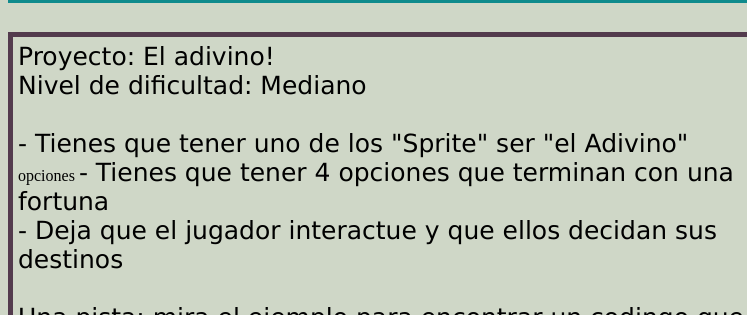
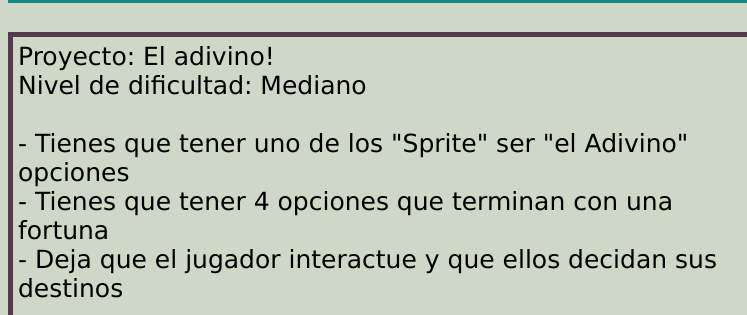
Before and after one commit to queentsuki/maskscoding, a plain HTML site: page masksprojectstranslate.html in a window 1280 px wide. Shown: the part 1762-2077 px from the top of the page, 0-747 px from the left. Drawn offline with Linux system fonts and the light colour scheme.

Commit message:
coding fix

```diff
--- a/masksprojectstranslate.html
+++ b/masksprojectstranslate.html
@@ -123,7 +123,7 @@
       <p2> Proyecto: El adivino!<br/></p2>
       <p2> Nivel de dificultad: Mediano<br/></p2>
       <p2><br/></p2>
-      <p2>    - Tienes que tener uno de los "Sprite" ser "el Adivino"<br/></p2>opciones
+      <p2>    - Tienes que tener uno de los "Sprite" ser "el Adivino" opciones<br/></p2>
       <p2>    - Tienes que tener 4 opciones que terminan con una fortuna<br/></p2>
       <p2>    - Deja que el jugador interactue y que ellos decidan sus destinos<br/></p2>
       <p2><br/></p2>
```
